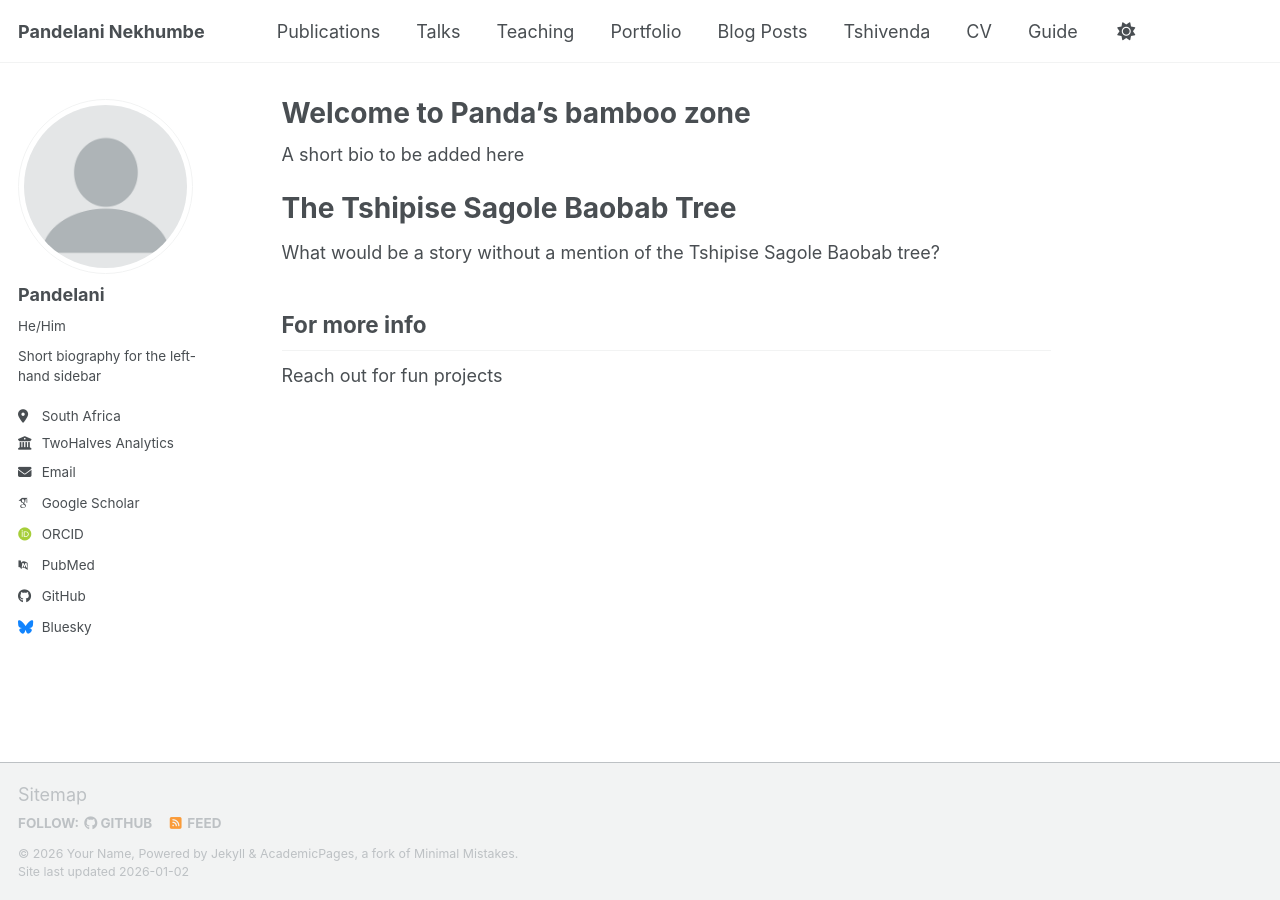
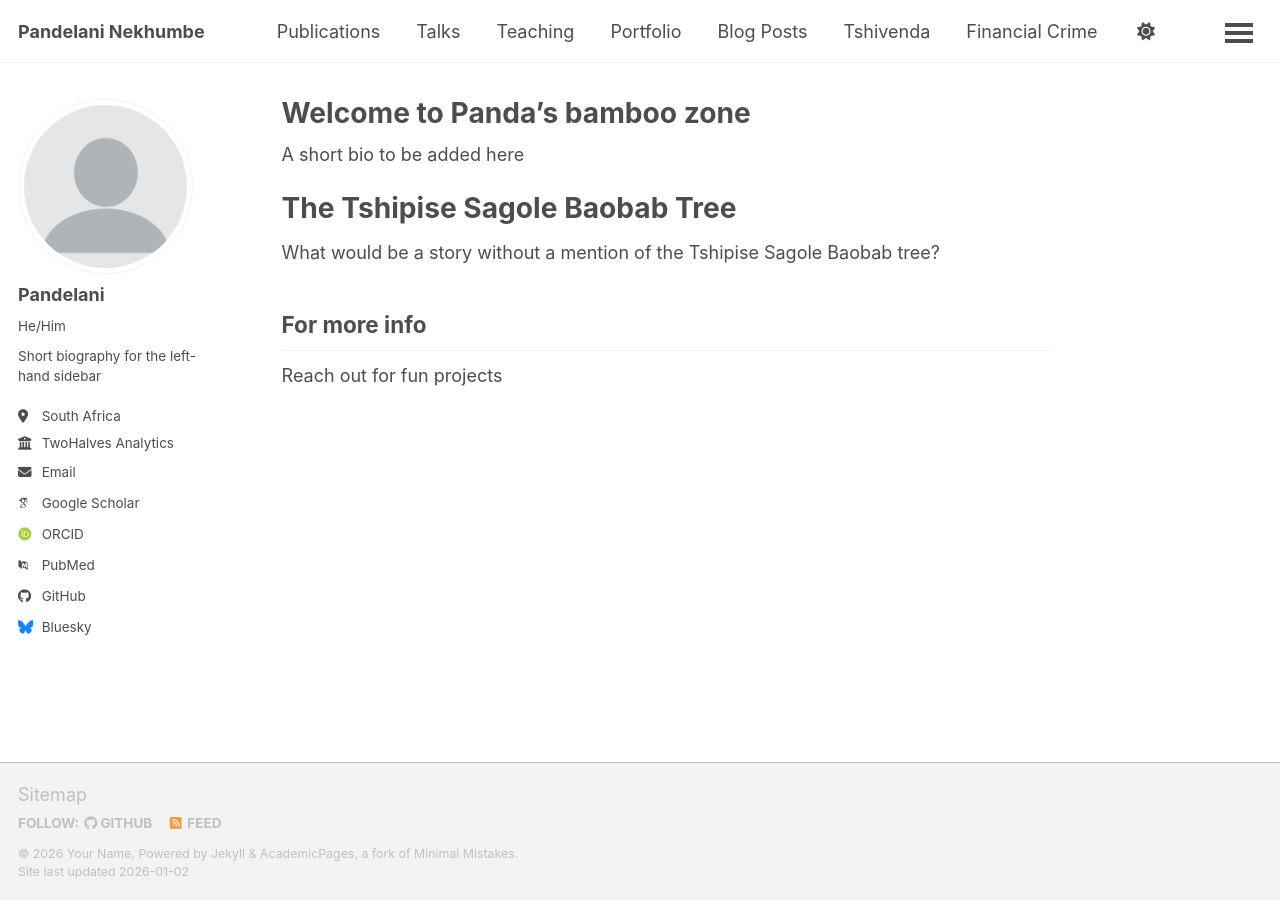
Before and after one commit to Pandelani/Pandelani.github.io, a Jekyll site: the page built from _pages/about.md, in a window 1280 px wide. Built offline with Jekyll 4.4.1, drawn with Linux system fonts in a browser that asks for light colours; some web fonts are replaced; a script bundle is joined from its source files by our own code; library files that are not in the unit come from our copies.

Commit message:
Add Financial Crime link to navigation

```diff
--- a/_data/navigation.yml
+++ b/_data/navigation.yml
@@ -26,6 +26,9 @@ main:
   - title: "Tshivenda"
     url: /venda-archive/
 
+  - title: "Financial Crime"
+    url: /venda-archive/
+
   - title: "CV"
     url: /cv/
 
```
